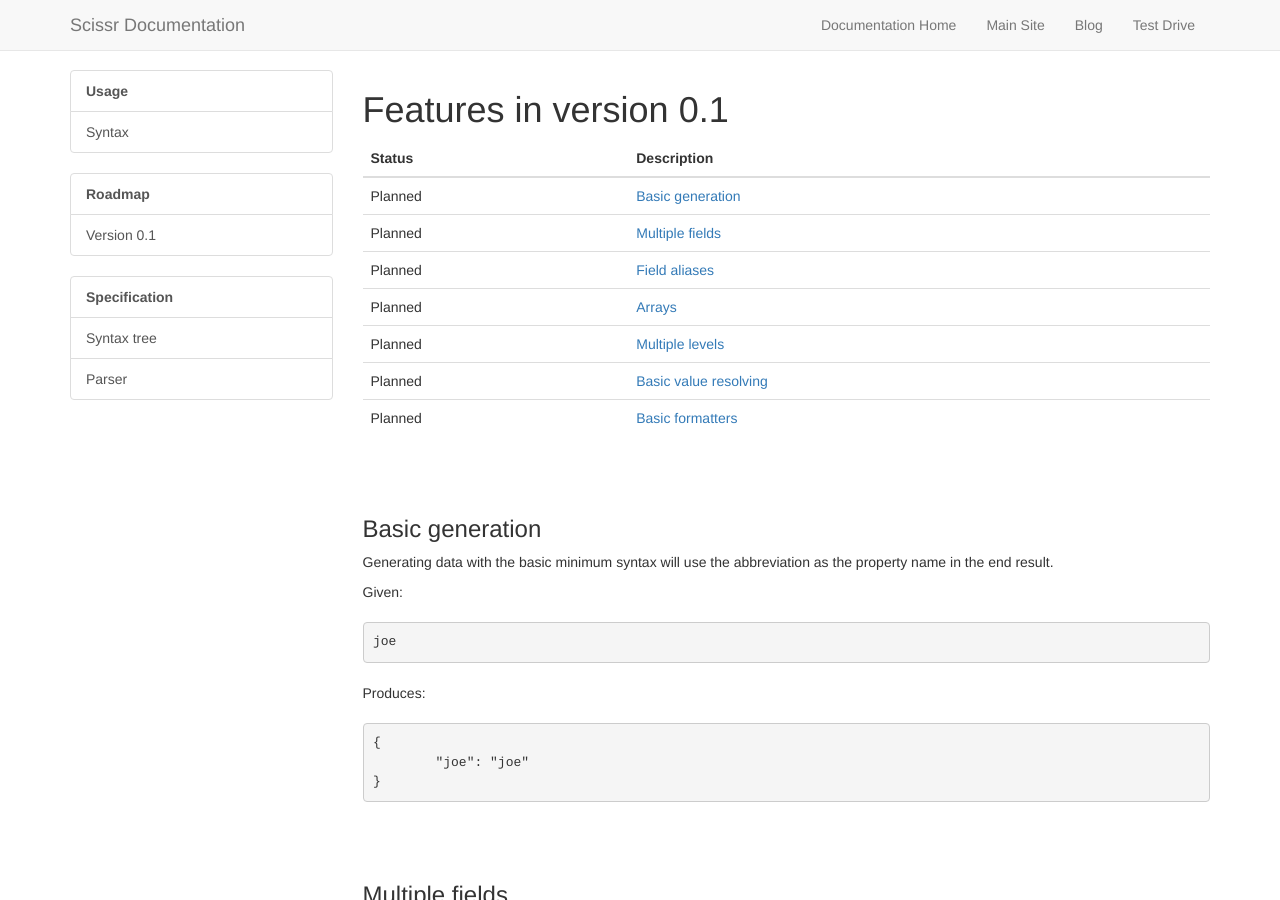
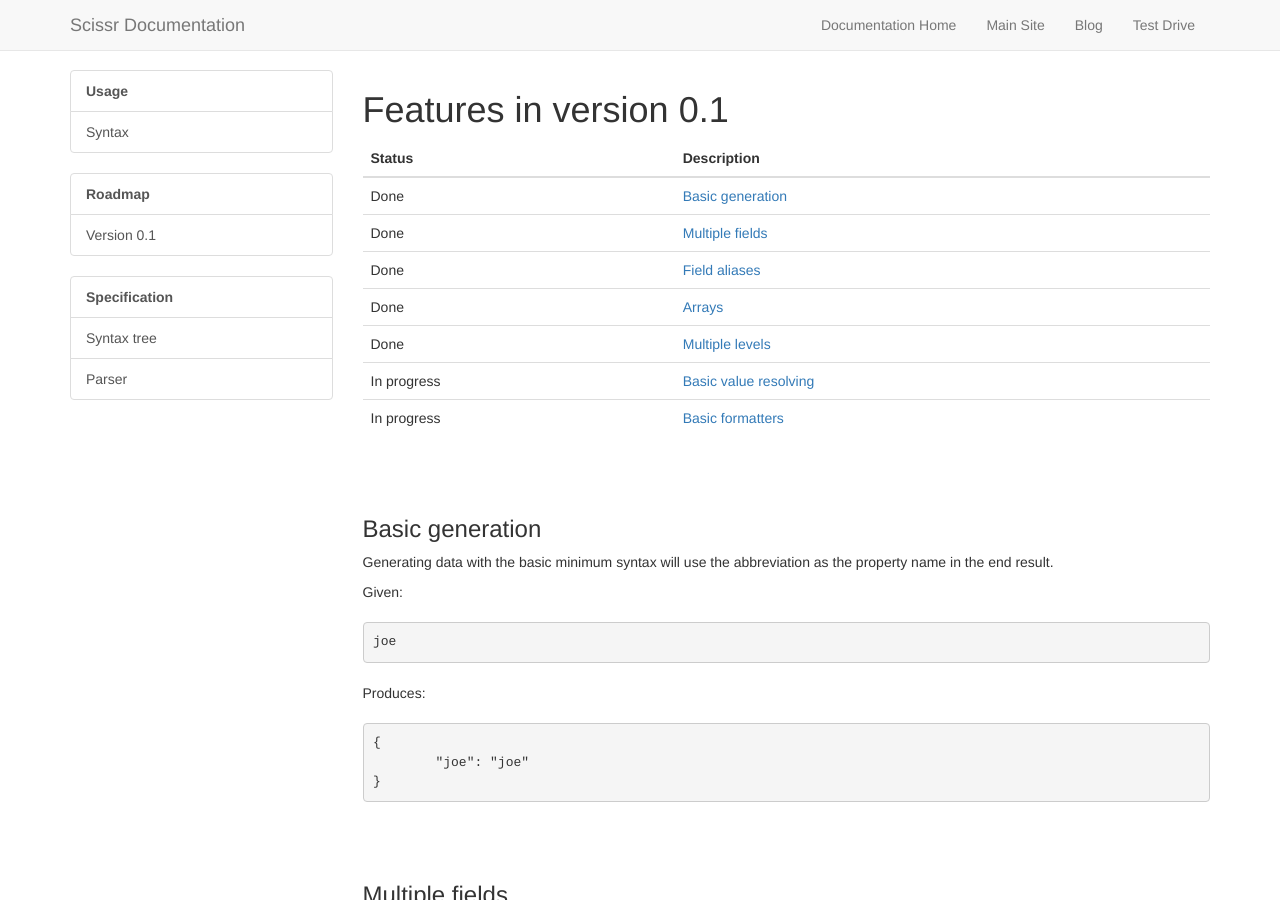
Before and after one commit to Scissr/scissr-docs, a Jekyll site: the page built from roadmap/v0-1/index.md, in a window 1280 px wide and 900 px high. Built offline with Jekyll 4.4.1, drawn with Linux system fonts in a browser that asks for light colours; nearby versions of some CDN libraries.

Commit message:
Updated roadmap

```diff
--- a/roadmap/v0-1/index.md
+++ b/roadmap/v0-1/index.md
@@ -4,13 +4,13 @@ title: Features in version 0.1
 ---
 | Status  | Description 		  					 |
 | ------- | ---------------------------------------------------------- |
-| Planned | [Basic generation](#basic-generation)			 |
-| Planned | [Multiple fields](#multiple-fields)             		 |
-| Planned | [Field aliases](#field-aliases)	             	 	 |
-| Planned | [Arrays](#arrays) 						 |
-| Planned | [Multiple levels](#multiple-levels)     	  		 |
-| Planned | [Basic value resolving](#basic-value-resolving)      	 |
-| Planned | [Basic formatters](#basic-formatters) 			 |
+| Done | [Basic generation](#basic-generation)			 |
+| Done | [Multiple fields](#multiple-fields)             		 |
+| Done | [Field aliases](#field-aliases)	             	 	 |
+| Done | [Arrays](#arrays) 						 |
+| Done | [Multiple levels](#multiple-levels)     	  		 |
+| In progress | [Basic value resolving](#basic-value-resolving)      	 |
+| In progress | [Basic formatters](#basic-formatters) 			 |
 {: class="table"}
 
 ###Basic generation
```
